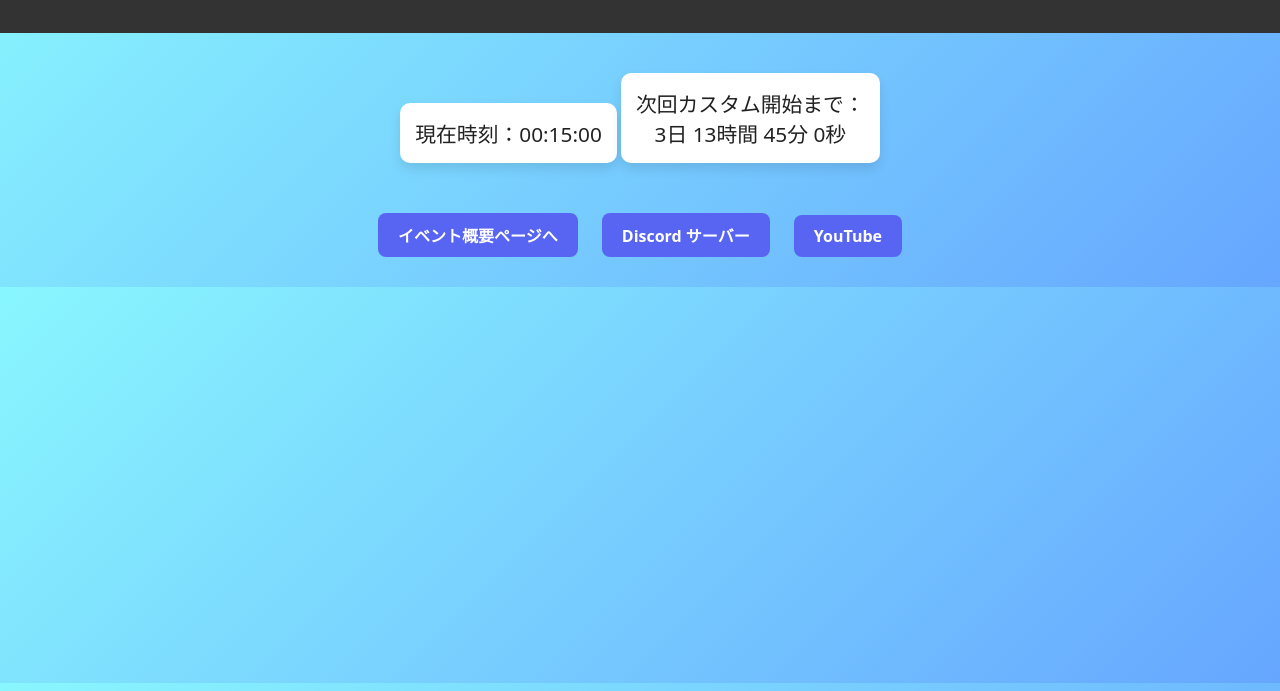
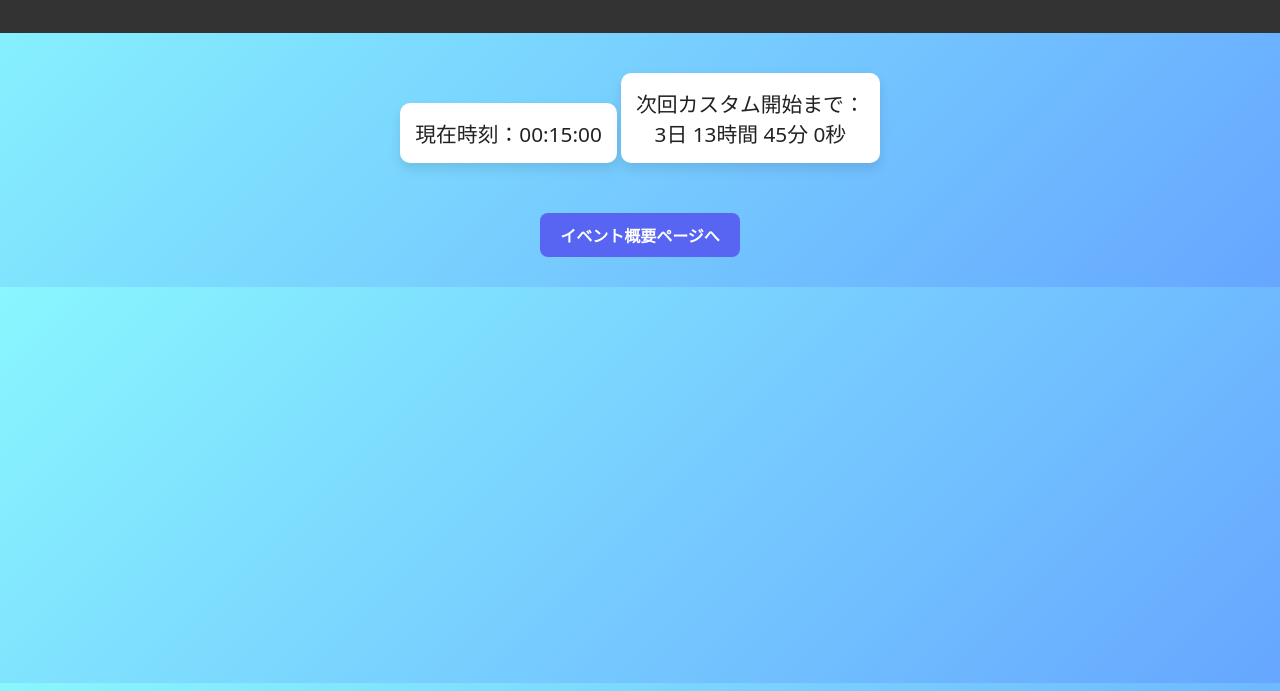
Before and after one commit to 251zs02382-coder/my-website, a plain HTML site: page index.html in a window 1280 px wide. Shown: the part 109-800 px from the top of the page. Drawn offline with Linux system fonts and the light colour scheme.

Commit message:
Update index.html

```diff
--- a/index.html
+++ b/index.html
@@ -62,8 +62,6 @@
 
     <div class="links">
       <a href="subpage.html">イベント概要ページへ</a>
-      <a href="https://discord.gg/jDRkV3kXN8" target="_blank">Discord サーバー</a>
-      <a href="https://www.youtube.com/@fj-go7bb" target="_blank">YouTube</a>
     </div>
   </main>
 
```
